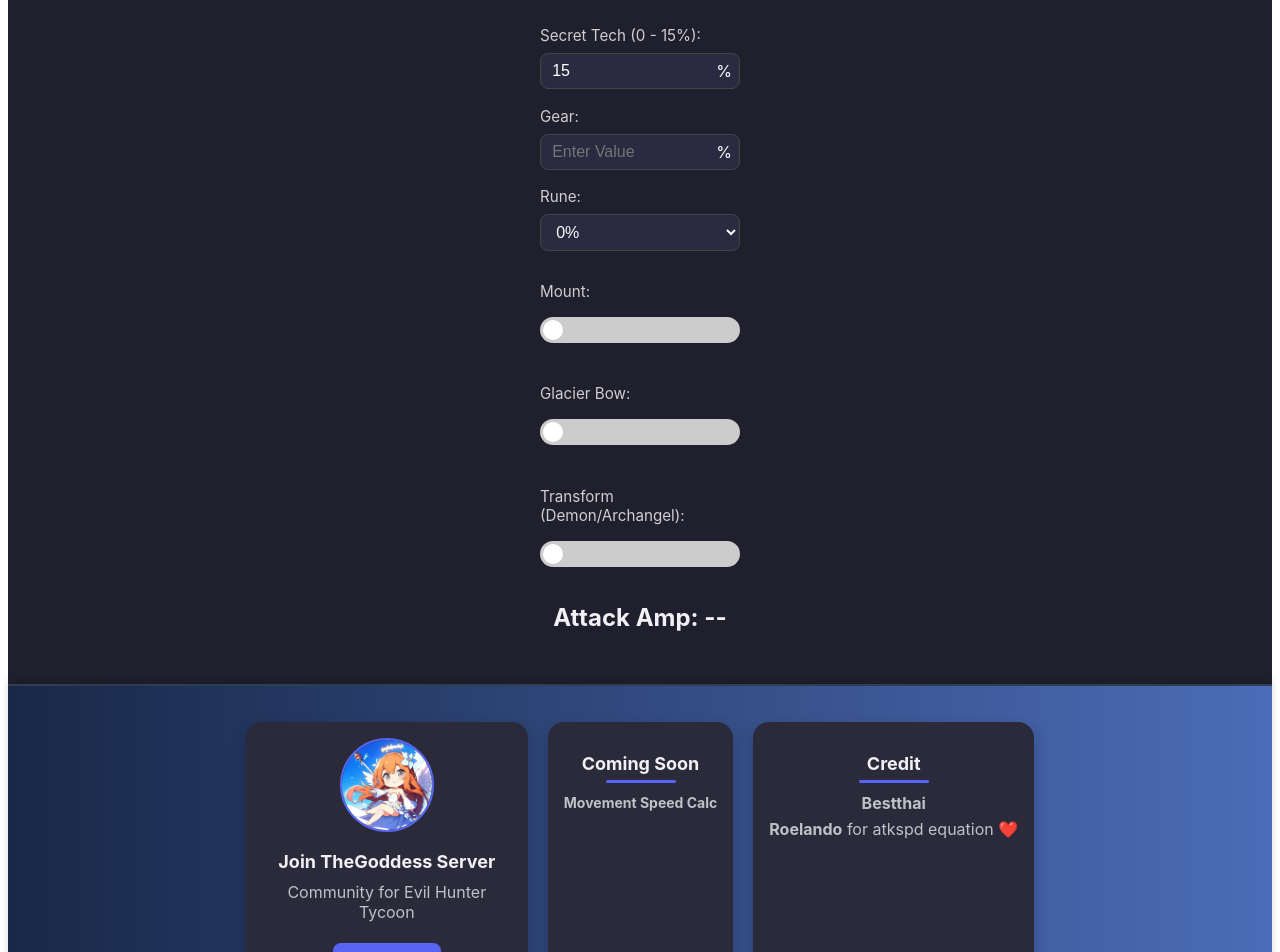
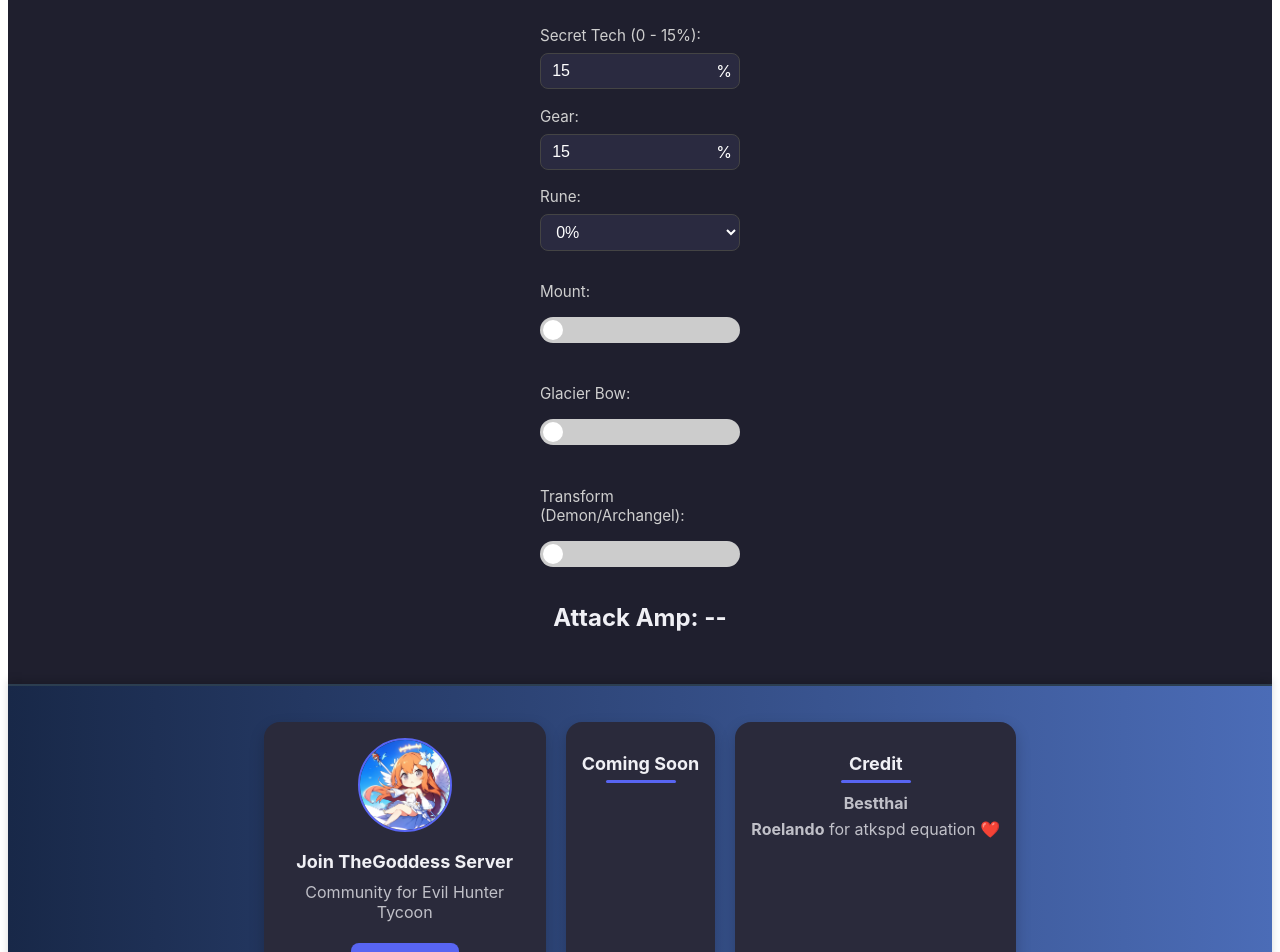
Before and after one commit to bestthai/eht-website, a React (Vite) app: page /movement in a window 1280 px wide. Shown: the part 780-1732 px from the top of the page. Built offline with nearby package versions, Linux system fonts and the light colour scheme.

Commit message:
movement speed calc mount equipment changes

```diff
--- a/src/Footer.jsx
+++ b/src/Footer.jsx
@@ -25,7 +25,7 @@ function Footer()
 
                     <div className="footer-card">
                         <h2 className="card-title">Coming Soon</h2>
-                        <h2 className="card-desc">Movement Speed Calc</h2>
+                        <h2 className="card-desc"></h2>
                     </div>
 
                     <div className="footer-card">
--- a/src/MovementCalc.jsx
+++ b/src/MovementCalc.jsx
@@ -10,7 +10,7 @@ function MovementCalc() {
     const [medal, setMedal] = useState(true);
     const [wing, setWing] = useState(true);
     const [secretTech, setSecretTech] = useState(15);
-    const [gear, setGear] = useState("");
+    const [gear, setGear] = useState("15");
     const [rune, setRune] = useState(0);
     const [mount, setMount] = useState(false);
     const [mountEq, setMountEq] = useState("");
@@ -178,7 +178,7 @@ function MovementCalc() {
                         value={gear}
                         onChange={(e) => setGear(Number(e.target.value))}
                         placeholder="Enter Value"
-                        min={0}
+                        min={15}
                     />
                     <span className="percent-symbol">%</span>
                 </div>
@@ -271,3 +271,6 @@ function MovementCalc() {
 }
 
 export default MovementCalc;
+
+// TODO : add movement speed x amp graph for each wind boot
+// TODO : show movement speed require and MAYBE have build optimizer
--- a/src/data/movementSpd.js
+++ b/src/data/movementSpd.js
@@ -6,7 +6,7 @@ export const hunterRarityValues = {
 }
 
 export const mountEqValues = {
-    B : 5,
-    A : 10,
-    S : 15,
+    B : 15,
+    A : 30,
+    S : 45,
 }
```
